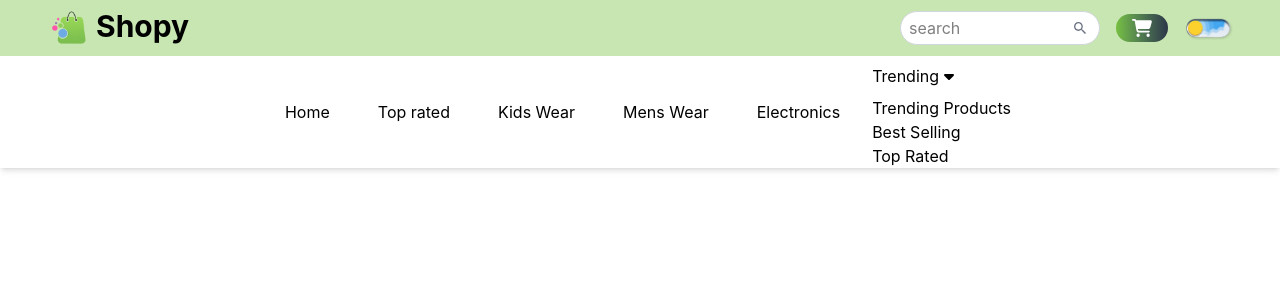
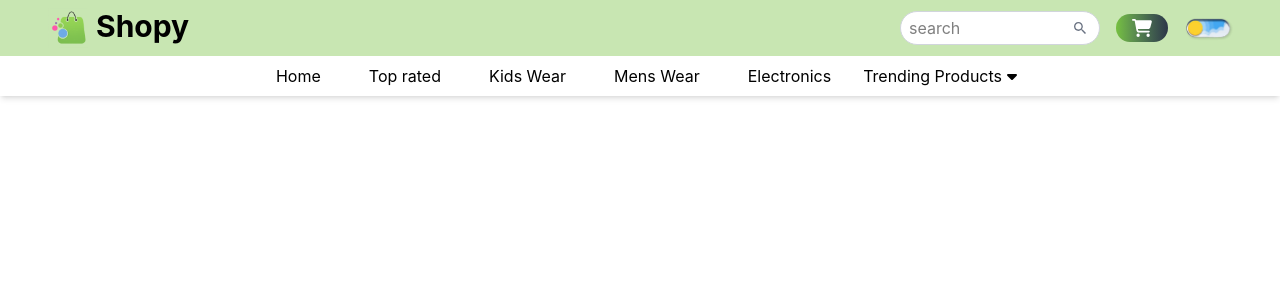
Before and after one commit to Agraj-Prtp-Singh/Ecommerce-Website, a React (Vite) app: page / in a window 1280 px wide. Shown: the top 300 px of the page. Built offline with nearby package versions, Linux system fonts and the light colour scheme.

Commit message:
Completed the NavBar component with Dark Mode

```diff
--- a/src/components/NavBar.jsx
+++ b/src/components/NavBar.jsx
@@ -79,7 +79,7 @@ const NavBar = () => {
                 placeholder="search"
                 className="w-[200px] sm:w-[200px] group-hover:w-[300px] transition-all duration-300 rounded-full border border-gray-300
                 px-2 py-1 focus:outline-none focus:border focus:border-primary
-                bg-white
+                bg-white dark:border-gray-500 dark:bg-gray-800
                 "
               />
               <IoMdSearch
@@ -121,18 +121,26 @@ const NavBar = () => {
             </li>
           ))}
           {/* Drop down */}
-          <li>
+          <li className="group relative cursor-pointer">
             <a href="#" className="flex items-center gap-[2px] py-2">
-              Trending
+              Trending Products
               <span>
                 <FaCaretDown className="transition-all duration-200 group-hover:rotate-180" />
               </span>
             </a>
-            <div>
+            <div
+              className="absolute z-40 hidden group-hover:block w-[150px] rounded-md bg-white p-2 text-black"
+              shadow-md
+            >
               <ul>
                 {DropdownLinks.map((data) => (
                   <li key={data.id}>
-                    <a href={data.link}>{data.name}</a>
+                    <a
+                      className="inline-block w-full rounded-md p-2 hover:bg-primary/20"
+                      href={data.link}
+                    >
+                      {data.name}
+                    </a>
                   </li>
                 ))}
               </ul>
```
